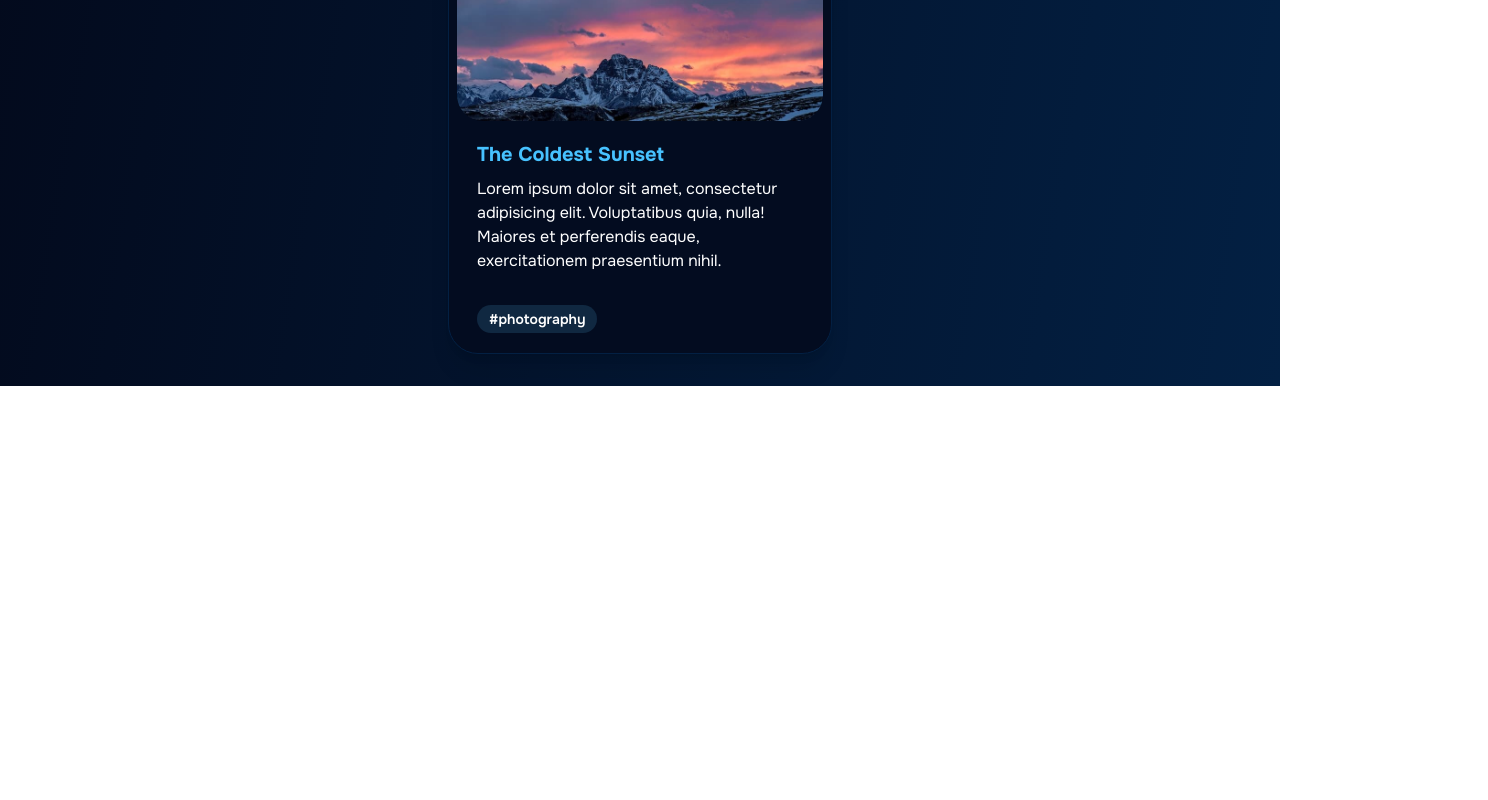
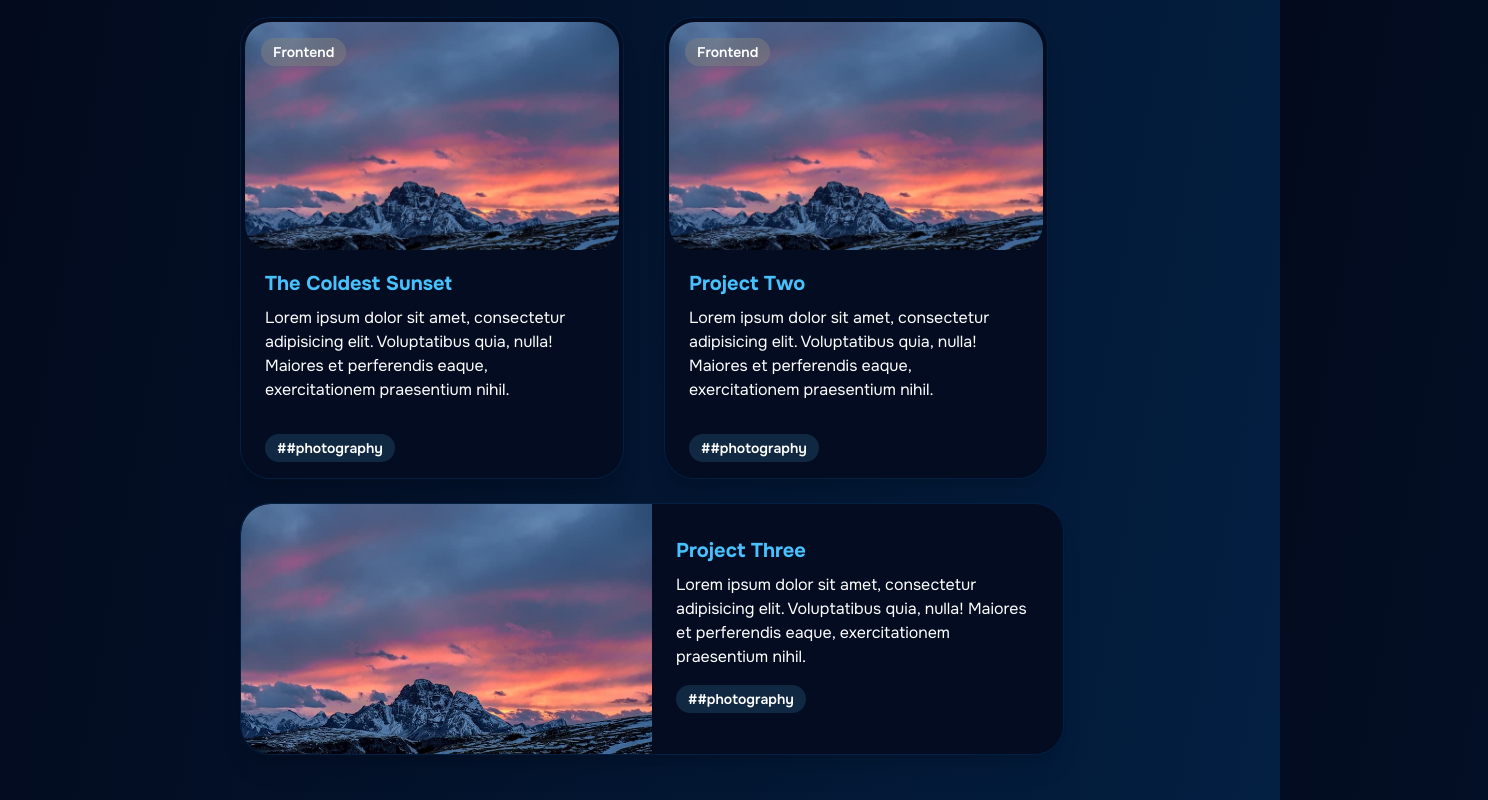
Before and after one commit to DannySegov/Portfolio, a Next.js app: page / in a window 1280 px wide. Shown: the part 1860-2660 px from the top of the page, 1488 px wide, since content can reach past the window. Before the commit the page ends 2246 px from the top, so only its background shows below. Built offline with nearby package versions, Linux system fonts and the light colour scheme.

Commit message:
Sección de proyectos

```diff
--- a/src/app/page.tsx
+++ b/src/app/page.tsx
@@ -1,6 +1,7 @@
 import Experience from "@/components/Experience/Experience";
 import OnMy from "@/components/OnMy/OnMy";
 import Projects from "@/components/Projects/Projects";
+import Technologies from "@/components/Technologies/Technologies";
 
 
 export default function Home() {
@@ -9,6 +10,7 @@ export default function Home() {
       <OnMy id="home"/>
       <Experience id="experience"/>
       <Projects id="proyects"/>
+      <Technologies id="technologies"/>
     </div>
   );
 }
--- a/src/components/OnMy/OnMy.tsx
+++ b/src/components/OnMy/OnMy.tsx
@@ -6,7 +6,7 @@ export default function OnMy({ id }: { id: string }) {
             <div className="mt-20 flex flex-col px-4 md:px-0">
                 <h1 className="text-5xl font-semibold">Daniela Salazar Segoviano</h1>
                 <h3 className="text-3xl text-secondary mt-4">Desarrollador Frontend</h3>
-                <p className="mt-5">
+                <p className="mt-5 text-lg">
                     Programador Junior con más de un año de experiencia
                     laboral en el desarrollo Frontend. Especializado en
                     la resolución de problemas, trabajo en equipo y aprendizaje
--- a/src/components/Projects/Projects.data.ts
+++ b/src/components/Projects/Projects.data.ts
@@ -1,3 +1,27 @@
-export const dataProjects = [
-
+export const projects = [
+    {
+        id: 1,
+        name: "The Coldest Sunset",
+        description: "Lorem ipsum dolor sit amet, consectetur adipisicing elit. Voluptatibus quia, nulla! Maiores et perferendis eaque, exercitationem praesentium nihil.",
+        image: "/img/image.png",
+        tags: ["#photography"],
+        type: "Frontend",
+    },
+    {
+        id: 2,
+        name: "Project Two",
+        description: "Lorem ipsum dolor sit amet, consectetur adipisicing elit. Voluptatibus quia, nulla! Maiores et perferendis eaque, exercitationem praesentium nihil.",
+        image: "/img/image.png",
+        tags: ["#photography"],
+        type: "Frontend",
+    }
+    ,
+    {
+        id: 3,
+        name: "Project Three",
+        description: "Lorem ipsum dolor sit amet, consectetur adipisicing elit. Voluptatibus quia, nulla! Maiores et perferendis eaque, exercitationem praesentium nihil.",
+        image: "/img/image.png",
+        tags: ["#photography"],
+        type: "Frontend",
+    },
 ];
--- a/src/components/Projects/Projects.tsx
+++ b/src/components/Projects/Projects.tsx
@@ -1,27 +1,64 @@
+'use client';
+
+import { projects } from "./Projects.data";
+
 export default function Projects({ id }: { id: string }) {
     return (
         <div id={id} className="container mx-auto py-8 px-4">
             <h3 className="text-4xl font-bold my-10 text-center">Proyectos</h3>
-            <div className="max-w-prose mx-auto">
+            <div className="max-w-2xl mx-auto right-30 text-lg">
                 <p>
                     Cada uno de estos proyectos representa el resultado de mi dedicación, aprendizaje constante y pasión por el desarrollo web. Desde la idea inicial hasta el producto final, he puesto el corazón en transformar conceptos en soluciones digitales funcionales y atractivas.
                     Te invito a explorarlos, inspirarte y descubrir cómo convierto líneas de código en experiencias reales. ¡Bienvenido a mi mundo de proyectos de software!
                 </p>
             </div>
-            <div className="flex flex-col items-center ">
-                <div className="max-w-sm rounded-[30px] px-1 py-1 overflow-hidden shadow-xl bg-blueCard border border-blueCardLight transform transition-transform duration-300 hover:scale-105">
-                    <img className="px-1 py-1 rounded-[30px] w-full p-50" src="/img/image.png" alt="Sunset in the mountains" />
-                    <div className="px-6 py-4">
-                        <div className="font-bold text-xl text-secondary mb-2">The Coldest Sunset</div>
-                        <p className="text-white text-base">
-                            Lorem ipsum dolor sit amet, consectetur adipisicing elit. Voluptatibus quia, nulla! Maiores et perferendis eaque, exercitationem praesentium nihil.
-                        </p>
+            <div className="grid sm:grid-cols-2 md:grid-cols-3 gap-6 mt-8 relative sm:left-56 ">
+                {projects.map(({ id, name, description, image, tags }, index) => (
+                    <div key={id} className={`relative rounded-[30px] overflow-hidden shadow-xl bg-blueCard border border-blueCardLight transform transition-transform duration-300 hover:scale-105 ${index === 2 ? "sm:col-span-2 flex flex-col sm:flex-row items-center" : "max-w-sm"}`}>
+                        {index === 2 ? (
+                            // Diseño especial para la tercera tarjeta
+                            <>
+                                <img className="w-full sm:w-1/2 h-auto rounded-l-[30px]" src={image} alt={name}/>
+                                <div className="p-6 sm:w-1/2">
+                                    <div className="font-bold text-xl text-secondary mb-2">{name || "Project Name"}</div>
+                                    <p className="text-white text-base mb-4">
+                                        {description || "Descripción no disponible."}
+                                    </p>
+                                    <div className="flex flex-wrap">
+                                        {tags.map((tag, index) => (
+                                            <span key={index} className="inline-block bg-blueTag rounded-full px-3 py-1 text-sm font-semibold text-white mr-2 mb-2">
+                                                #{tag}
+                                            </span>
+                                        ))}
+                                    </div>
+                                </div>
+                            </>
+                        ) : (
+                            <>
+                                <div className="absolute top-2 left-2 p-3">
+                                    <span className="inline-block bg-grayTransparent backdrop-blur-sm rounded-full px-3 py-1 text-sm font-semibold text-white">
+                                        Frontend
+                                    </span>
+                                </div>
+                                <img className="px-1 py-1 rounded-[30px] w-full p-50" src={image} alt={name} />
+                                <div className="px-6 py-4">
+                                    <div className="font-bold text-xl text-secondary mb-2">{name || "Project Name"}</div>
+                                    <p className="text-white text-base">
+                                        {description || "Descripción no disponible."}
+                                    </p>
+                                </div>
+                                <div className="px-6 pt-4 pb-2">
+                                    {tags.map((tag, index) => (
+                                        <span key={index} className="inline-block bg-blueTag rounded-full px-3 py-1 text-sm font-semibold text-white mr-2 mb-2">
+                                            #{tag}
+                                        </span>
+                                    ))}
+                                </div>
+                            </>
+                        )}
                     </div>
-                    <div className="px-6 pt-4 pb-2">
-                        <span className="inline-block bg-blueTag rounded-full px-3 py-1 text-sm font-semibold text-white mr-2 mb-2">#photography</span>
-                    </div>
-                </div>
+                ))}
             </div>
         </div>
-    )
+    );
 }
--- /dev/null
+++ b/src/components/Technologies/Technologies.data.ts
@@ -0,0 +1,25 @@
+import { color } from "framer-motion";
+
+export const technologies = [
+    {
+        id: 1,
+        name: "HTML",
+        icon: "/svg/technologies/html.svg",
+        background: "radial-gradient(circle, rgba(255,255,255,0.8) 0%, rgba(0,0,255,0.2) 70%)",
+    },
+    {
+        id: 2,
+        name: "CSS",
+        icon: "/svg/technologies/css.svg",
+    },
+    {
+        id: 3,
+        name: "JavaScript",
+        icon: "/img/technologies/javascript.svg",
+    },
+    {
+        id: 4,
+        name: "React",
+        icon: "/img/technologies/react.svg",
+    },
+]
--- /dev/null
+++ b/src/components/Technologies/Technologies.tsx
@@ -0,0 +1,36 @@
+'use client';
+
+import { technologies } from "./Technologies.data";
+
+export default function Technologies({ id }: { id: string }) {
+    return (
+        <div className="container mx-auto py-8 px-4">
+            <h3 className="text-4xl font-bold my-10 text-center">Tecnologías</h3>
+            <div className="flex flex-col items-center">
+                <div className="relative max-w-sm rounded-[30px] px-1 py-1 overflow-visible shadow-xl bg-blueCard border border-blueCardLight">
+                    <div className="container mx-auto py-8 px-4">
+                        <div className="grid grid-cols-2 sm:grid-cols-3 md:grid-cols-4 gap-6">
+                            {technologies.map(({ id, name, icon, background }) => (
+                                <div key={id} className="relative transition-transform duration-300 hover:scale-105">
+                                    <button
+                                        className="bg-transparent text-blue-700 font-semibold hover:text-white py-2 px-4 rounded-full hover:border hover:border-blue-500 hover:bg-blue-500"
+                                        style={{
+                                            background: background, // Usa el fondo dinámico
+                                            borderRadius: "9999px", // Asegura que el borde también sea completamente redondeado
+                                        }}
+                                    >
+                                        <img
+                                            src={icon}
+                                            alt={name}
+                                            className="rounded-full"
+                                        />
+                                    </button>
+                                </div>
+                            ))}
+                        </div>
+                    </div>
+                </div>
+            </div>
+        </div>
+    );
+}
--- a/tailwind.config.ts
+++ b/tailwind.config.ts
@@ -1,5 +1,4 @@
 import type { Config } from "tailwindcss";
-
 
 export default {
   content: [
@@ -17,6 +16,7 @@ export default {
         blueCard: "#030C20",
         blueCardLight: "#032043",
         blueTag: "#102841",
+        grayTransparent: "rgba(128, 128, 128, 0.5)", // Gris transparente
         orangeLight: "#e6a169",
         background: "var(--background)",
         foreground: "var(--foreground)",
```
Also changed, not shown: public/svg/Technologies/css.svg (added), public/svg/Technologies/html.svg (added).
